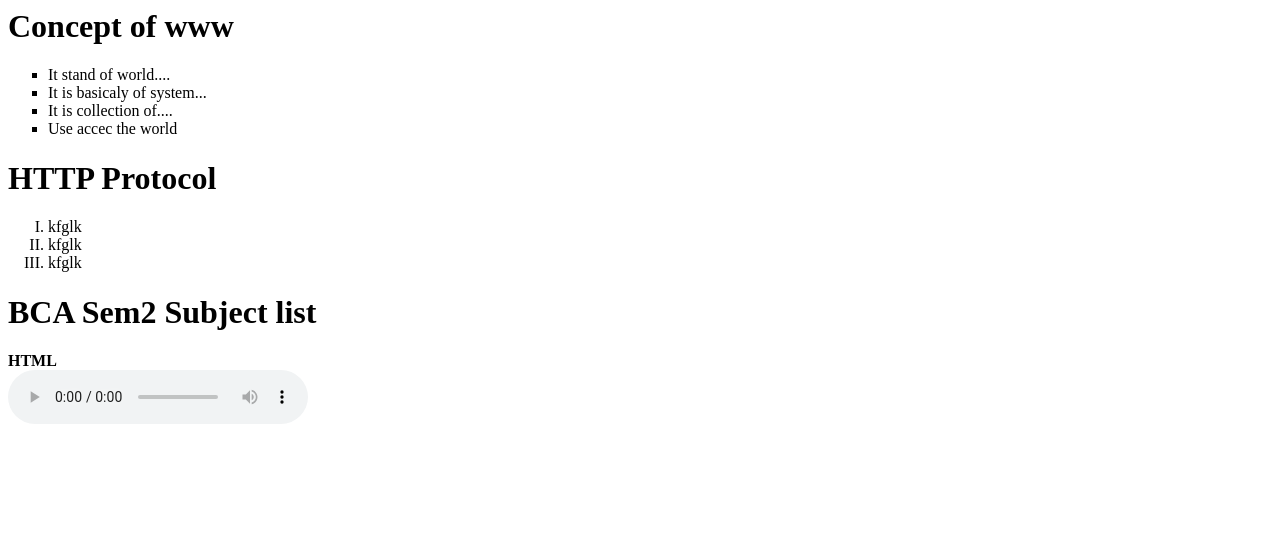
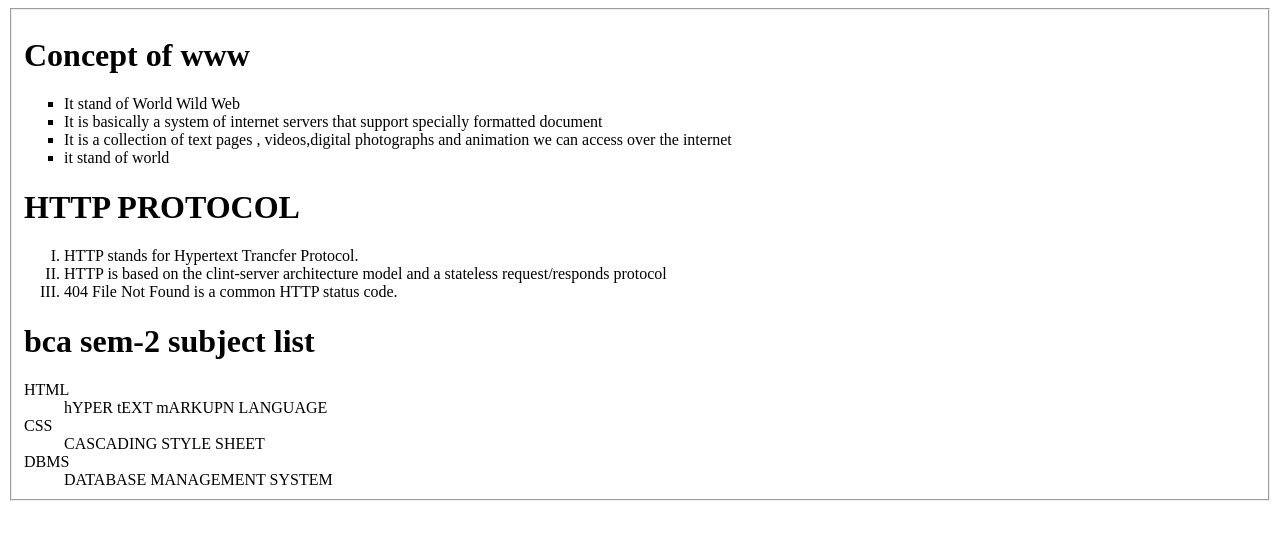
Before and after one commit to gituhihi/sem-2, a plain HTML site: page W.D/5A1.html in a window 1280 px wide. Drawn offline with Linux system fonts and the light colour scheme.

Commit message:
Update 5A1.html

```diff
--- a/W.D/5A1.html
+++ b/W.D/5A1.html
@@ -1,27 +1,31 @@
+<!DOCTYPE html>
 <html>
 <head>
-        <title></title>
+	<title>lab-5</title>
 </head>
 <body>
+	<FIELDSET>
 	<h1>Concept of www</h1>
-        <ul style="list-style-type:square;">
-            <li >It stand of world.... </li>
-            <li>It is basicaly of system...</li>
-            <li>It is collection of....</li>
-            <li>Use accec the world</li>
+	<ul>
+		<li type="square">It stand of World Wild Web</li>
+		<li type="square">It is basically a system of internet servers that support specially formatted document</li>
+		<li type="square">It is a collection of text pages , videos,digital photographs and animation we can access over the internet</li>
+		<li type="square">it stand of world</li>
 	</ul>
-          <h1>HTTP Protocol</h1>
-          <ol type="I">
-            <li>kfglk</li>
-            <li>kfglk</li>
-            <li>kfglk</li>
-          </ol>
-          <h1>BCA Sem2 Subject list</h1>
-          <b>HTML</b>
-          <br>
+	<h1>HTTP PROTOCOL</h1>
+	<ul>
+		<li type="I">HTTP stands for Hypertext Trancfer Protocol.</li>
+		<li type="I">HTTP is based on the clint-server architecture model and a stateless request/responds protocol</li>
+		<li type="I"> 404 File Not Found is a common HTTP status code.</li>
+	</ul>
+	<H1>bca	sem-2 subject list</H1>
 
-          <audio controls="play">
-            <source src="./videoplayback (3).mp3" type="audio/mpeg">
-          </audio>
+<dt>HTML</dt>
+<DD>hYPER tEXT mARKUPN LANGUAGE</DD>
+<dt>CSS </dt>
+<DD>CASCADING STYLE SHEET</DD>
+<dt>DBMS</dt>
+<DD>DATABASE MANAGEMENT SYSTEM</DD>
+</FIELDSET>
 </body>
 </html>
```
Lines whose indentation alone changed are shown as unchanged.
